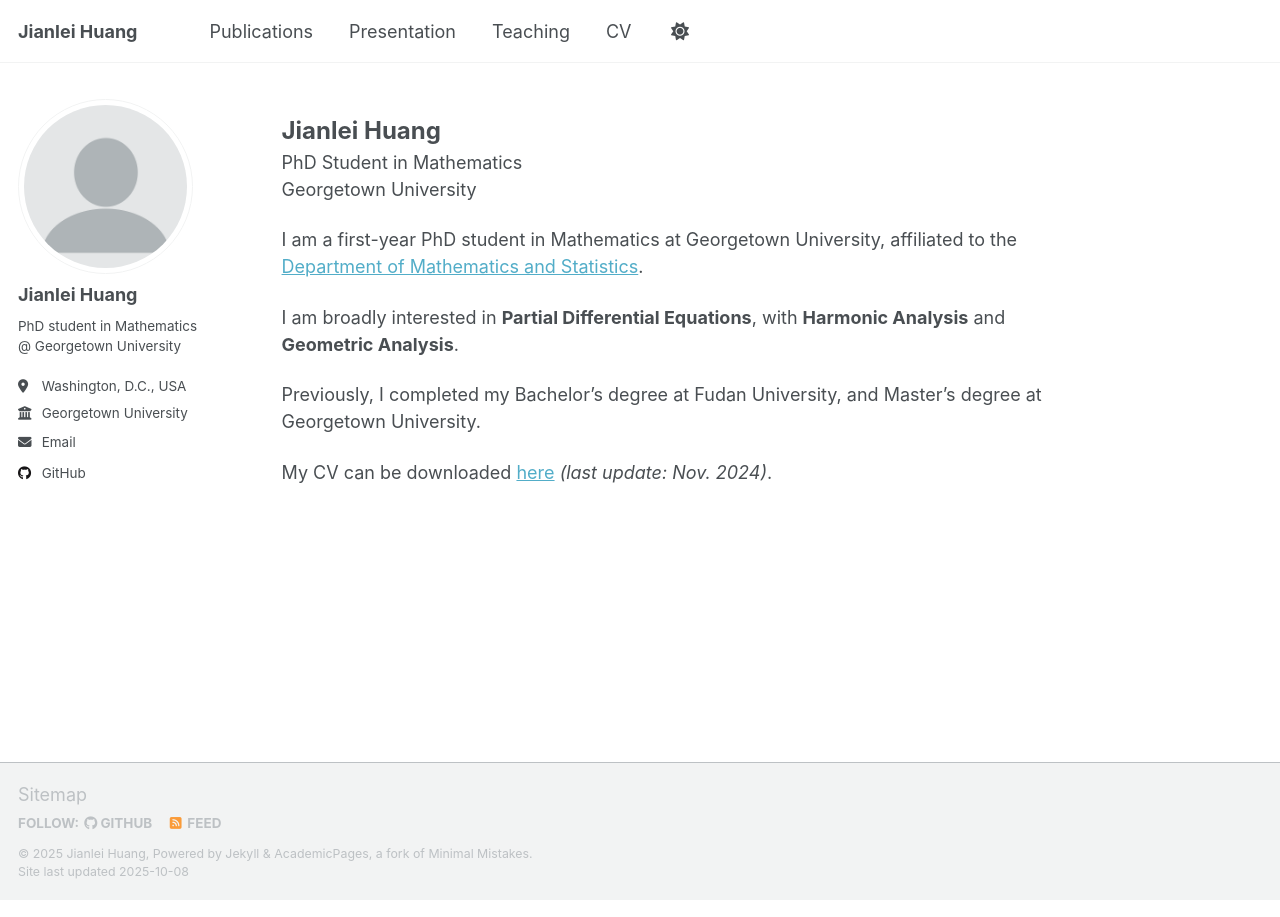
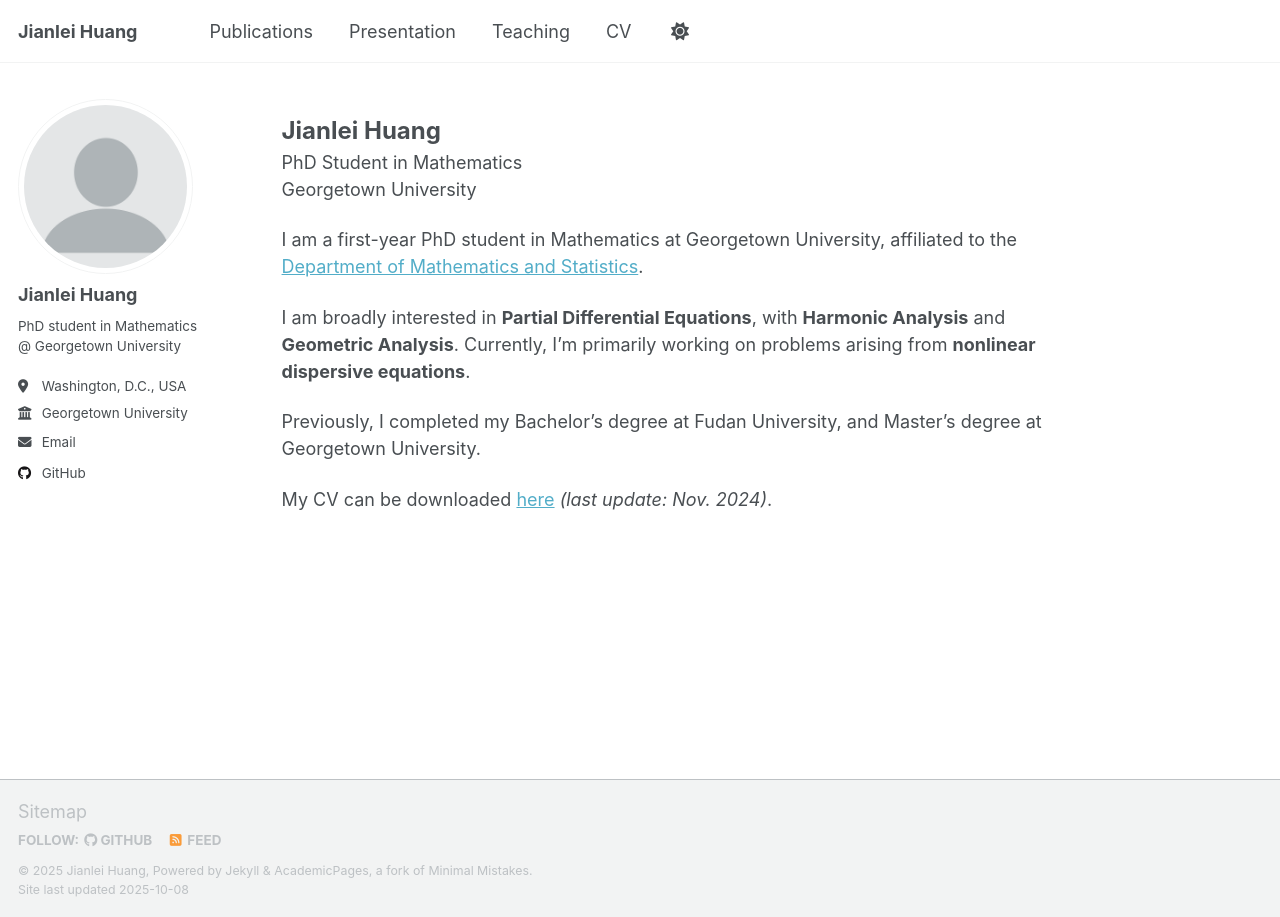
Before and after one commit to Jimmy000207/Jimmy000207.github.io, a Jekyll site: the page built from _pages/about.md, in a window 1280 px wide. Built offline with Jekyll 4.4.1, drawn with Linux system fonts in a browser that asks for light colours; a script that is not in the unit is left out.

Commit message:
Update about.md

```diff
--- a/_pages/about.md
+++ b/_pages/about.md
@@ -13,7 +13,7 @@ Georgetown University
 
 I am a first-year PhD student in Mathematics at Georgetown University, affiliated to the [Department of Mathematics and Statistics](https://mathstat.georgetown.edu/).
 
-I am broadly interested in **Partial Differential Equations**, with **Harmonic Analysis** and **Geometric Analysis**.
+I am broadly interested in **Partial Differential Equations**, with **Harmonic Analysis** and **Geometric Analysis**. Currently, I'm primarily working on problems arising from **nonlinear dispersive equations**.
 
 Previously, I completed my Bachelor's degree at Fudan University, and Master's degree at Georgetown University.
 
```
